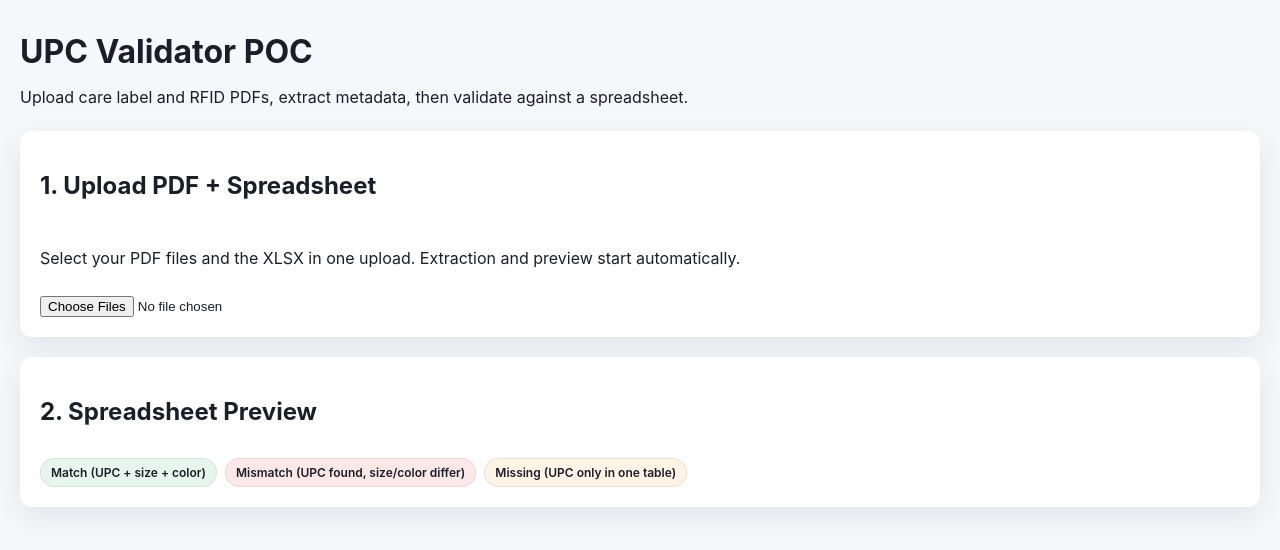
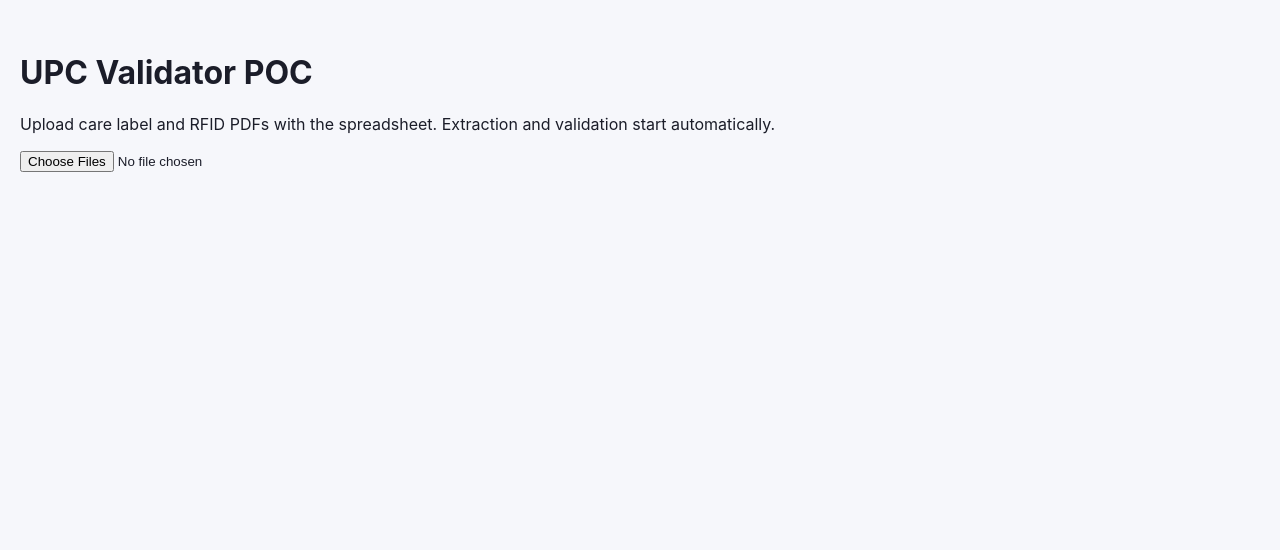
Before and after one commit to nksherani/UPCCodes, a React (Vite) app in the folder frontend/: page / in a window 1280 px wide. Shown: the top 550 px of the page. Built offline with nearby package versions, Linux system fonts and the light colour scheme.

Commit message:
UI improvement

```diff
--- a/frontend/src/App.tsx
+++ b/frontend/src/App.tsx
@@ -177,6 +177,38 @@ export default function App() {
     }));
   }, [sheetPreview, sheetIndices]);
 
+  const displaySheet = useMemo(() => {
+    if (!sheetPreview) {
+      return null;
+    }
+    const totalCols = sheetPreview.headers.length;
+    if (totalCols === 0) {
+      return { headers: [], rows: [], upcIndex: -1 };
+    }
+    if (sheetIndices.upc < 0) {
+      return {
+        headers: sheetPreview.headers,
+        rows: sheetPreview.rows,
+        upcIndex: sheetIndices.upc,
+      };
+    }
+    const hasValue = (colIndex: number) =>
+      sheetPreview.rows.some((row) => (row[colIndex] ?? "").trim());
+    const keepIndices = Array.from({ length: totalCols }, (_, index) => index).filter(
+      (index) =>
+        index <= sheetIndices.upc ||
+        (sheetPreview.headers[index] ?? "").trim() ||
+        hasValue(index)
+    );
+    const headers = keepIndices.map((index) => sheetPreview.headers[index] ?? "");
+    const rows = sheetPreview.rows.map((row) => keepIndices.map((index) => row[index] ?? ""));
+    return {
+      headers,
+      rows,
+      upcIndex: keepIndices.indexOf(sheetIndices.upc),
+    };
+  }, [sheetPreview, sheetIndices]);
+
   const extractedNormalized = useMemo(
     () =>
       mergedItems.map((item) => ({
@@ -345,38 +377,56 @@ export default function App() {
     if (!sheetPreview) {
       return;
     }
-    const headers = sheetPreview.headers;
-    const rows = sheetRowsNormalized.map((row) => row.row);
+    const baseHeaders = displaySheet?.headers ?? sheetPreview.headers;
+    const baseRows = displaySheet?.rows ?? sheetPreview.rows;
+    const headers = [...baseHeaders, "Care Label", "Hang Tag"];
+    const rows = sheetRowsNormalized.map((row, index) => {
+      const careStatus = matchStatus(
+        row.upc,
+        row.size,
+        row.color,
+        upcToCareLabels.get(row.upc) ?? []
+      );
+      const hangStatus = matchStatus(
+        row.upc,
+        row.size,
+        row.color,
+        upcToHangTags.get(row.upc) ?? []
+      );
+      const careLabel =
+        careStatus.status === "match"
+          ? "Match"
+          : careStatus.status === "mismatch"
+          ? "Mismatch"
+          : "Not found";
+      const hangTag =
+        hangStatus.status === "match"
+          ? "Match"
+          : hangStatus.status === "mismatch"
+          ? "Mismatch"
+          : "Not found";
+      return [...(baseRows[index] ?? []), careLabel, hangTag];
+    });
     const sheet = XLSXStyle.utils.aoa_to_sheet([headers, ...rows]);
     rows.forEach((row, index) => {
-      const normalized = sheetRowsNormalized[index];
-      const status = matchStatus(
-        normalized.upc,
-        normalized.size,
-        normalized.color,
-        upcToExtracted.get(normalized.upc) ?? []
+      const careStatus = matchStatus(
+        sheetRowsNormalized[index].upc,
+        sheetRowsNormalized[index].size,
+        sheetRowsNormalized[index].color,
+        upcToCareLabels.get(sheetRowsNormalized[index].upc) ?? []
       );
-      const fill = rowFill(status.status as "missing" | "mismatch" | "match");
-      for (let c = 0; c < headers.length; c += 1) {
-        const addr = XLSXStyle.utils.encode_cell({ r: index + 1, c });
-        applyCellStyle(sheet, addr, fill);
-      }
-      if (status.status === "mismatch") {
-        if (!status.sizeMatch && sheetIndices.size >= 0) {
-          applyCellStyle(
-            sheet,
-            XLSXStyle.utils.encode_cell({ r: index + 1, c: sheetIndices.size }),
-            mismatchFill
+      const hangStatus = matchStatus(
+        sheetRowsNormalized[index].upc,
+        sheetRowsNormalized[index].size,
+        sheetRowsNormalized[index].color,
+        upcToHangTags.get(sheetRowsNormalized[index].upc) ?? []
       );
-        }
-        if (!status.colorMatch && sheetIndices.color >= 0) {
-          applyCellStyle(
-            sheet,
-            XLSXStyle.utils.encode_cell({ r: index + 1, c: sheetIndices.color }),
-            mismatchFill
-          );
-        }
-      }
+      const careFill = rowFill(careStatus.status as "missing" | "mismatch" | "match");
+      const hangFill = rowFill(hangStatus.status as "missing" | "mismatch" | "match");
+      const careAddr = XLSXStyle.utils.encode_cell({ r: index + 1, c: headers.length - 2 });
+      const hangAddr = XLSXStyle.utils.encode_cell({ r: index + 1, c: headers.length - 1 });
+      applyCellStyle(sheet, careAddr, careFill);
+      applyCellStyle(sheet, hangAddr, hangFill);
     });
     const workbook = XLSXStyle.utils.book_new();
     XLSXStyle.utils.book_append_sheet(workbook, sheet, "Spreadsheet");
@@ -385,19 +435,10 @@ export default function App() {
 
   return (
     <div className="container">
-      <header>
       <h1>UPC Validator POC</h1>
       <p>
-          Upload care label and RFID PDFs, extract metadata, then validate against a
-          spreadsheet.
-        </p>
-      </header>
-
-      <section className="card">
-        <h2>1. Upload PDF + Spreadsheet</h2>
-        <p>
-          Select your PDF files and the XLSX in one upload. Extraction and preview start
-          automatically.
+        Upload care label and RFID PDFs with the spreadsheet. Extraction and validation
+        start automatically.
       </p>
       <input
         type="file"
@@ -405,96 +446,29 @@ export default function App() {
         multiple
         onChange={handleCombinedUpload}
       />
-        {extractState.loading && <p>Extracting metadata...</p>}
-        {extractState.error && <p className="error">{extractState.error}</p>}
-        {extractState.data && (
-          <div className="summary">
-            <p>
-              Care labels: {extractState.data.care_labels.length} | Hang tags:{" "}
-              {extractState.data.hang_tags.length}
-            </p>
+      {extractState.loading && (
+        <div className="loader" role="status" aria-live="polite">
+          <div className="loader-bar" />
+          <span>Extracting and validating…</span>
         </div>
       )}
-      </section>
-
-      {extractState.data && (
-        <section className="card">
-          <h2>Extracted Items</h2>
-          <div className="legend">
-            <span className="legend-item row-match">Match (UPC + size + color)</span>
-            <span className="legend-item row-mismatch">Mismatch (UPC found, size/color differ)</span>
-            <span className="legend-item row-missing">Missing (UPC only in one table)</span>
-          </div>
-          <button type="button" onClick={exportExtracted} className="secondary-button">
-            Export Extracted Items
+      {extractState.data && sheetPreview && (
+        <button type="button" onClick={exportSpreadsheetPreview}>
+          Export to Excel
         </button>
+      )}
+      {extractState.data && displaySheet && (
         <div className="table-wrapper">
           <table>
             <thead>
               <tr>
-                  <th>Type</th>
-                  <th>Style</th>
-                  <th>Size</th>
-                  <th>Color</th>
-                  <th>UPC</th>
-                </tr>
-              </thead>
-              <tbody>
-                {mergedItems.map((item, index) => {
-                  const status = matchStatus(
-                    String(item.upc ?? ""),
-                    String(item.size ?? "").toUpperCase(),
-                    String(item.color ?? "").toUpperCase(),
-                    upcToSheetRows.get(String(item.upc ?? "")) ?? []
-                  );
-                  return (
-                    <tr key={`${item.type}-${index}`} className={`row-${status.status}`}>
-                    <td>{item.type}</td>
-                    <td>{item.style_number as string}</td>
-                    <td
-                      className={
-                        status.status === "mismatch" && !status.sizeMatch ? "cell-mismatch" : ""
-                      }
+                {displaySheet.headers.map((header, index) => (
+                  <th
+                    key={`${header}-${index}`}
+                    className={index === displaySheet.upcIndex ? "upc-column" : ""}
                   >
-                      {item.size as string}
-                    </td>
-                    <td
-                      className={
-                        status.status === "mismatch" && !status.colorMatch ? "cell-mismatch" : ""
-                      }
-                    >
-                      {item.color as string}
-                    </td>
-                    <td>{item.upc as string}</td>
-                  </tr>
-                  );
-                })}
-              </tbody>
-            </table>
-          </div>
-        </section>
-      )}
-
-      <section className="card">
-        <h2>2. Spreadsheet Preview</h2>
-        <div className="legend">
-          <span className="legend-item row-match">Match (UPC + size + color)</span>
-          <span className="legend-item row-mismatch">Mismatch (UPC found, size/color differ)</span>
-          <span className="legend-item row-missing">Missing (UPC only in one table)</span>
-        </div>
-        {sheetPreview && (
-          <button type="button" onClick={exportSpreadsheetPreview} className="secondary-button">
-            Export Spreadsheet
-          </button>
-        )}
-        {sheetError && <p className="error">{sheetError}</p>}
-        {sheetPreview && (
-          <div className="table-wrapper">
-            <table>
-              <thead>
-                <tr>
-                  {sheetPreview.headers.map((header, index) => (
-                    <th key={`${header}-${index}`}>{header}</th>
+                    {header}
+                  </th>
                 ))}
                 <th>Care Label</th>
                 <th>Hang Tag</th>
@@ -516,8 +490,13 @@ export default function App() {
                 );
                 return (
                   <tr key={`row-${rowIndex}`}>
-                      {row.row.map((cell, cellIndex) => (
-                        <td key={`cell-${rowIndex}-${cellIndex}`}>{cell}</td>
+                    {(displaySheet.rows[rowIndex] ?? []).map((cell, cellIndex) => (
+                      <td
+                        key={`cell-${rowIndex}-${cellIndex}`}
+                        className={cellIndex === displaySheet.upcIndex ? "upc-column" : ""}
+                      >
+                        {cell}
+                      </td>
                     ))}
                     <td className={`row-${careStatus.status}`}>
                       {careStatus.status === "match"
@@ -540,7 +519,6 @@ export default function App() {
           </table>
         </div>
       )}
-      </section>
     </div>
   );
 }
--- a/frontend/src/styles.css
+++ b/frontend/src/styles.css
@@ -77,9 +77,38 @@ table {
 
 th,
 td {
-  text-align: left;
+  text-align: center;
   padding: 10px 12px;
-  border-bottom: 1px solid #e1e4f2;
+  border: 1px solid #e1e4f2;
+}
+
+.upc-column {
+  width: 140px;
+  max-width: 140px;
+  white-space: nowrap;
+}
+
+.loader {
+  display: grid;
+  gap: 8px;
+  max-width: 360px;
+}
+
+.loader-bar {
+  height: 10px;
+  border-radius: 999px;
+  background: linear-gradient(90deg, #3b62f6 0%, #8aa3ff 50%, #3b62f6 100%);
+  background-size: 200% 100%;
+  animation: loader-slide 1.2s ease-in-out infinite;
+}
+
+@keyframes loader-slide {
+  0% {
+    background-position: 0% 50%;
+  }
+  100% {
+    background-position: 100% 50%;
+  }
 }
 
 th {
```
Lines whose indentation alone changed are shown as unchanged.
